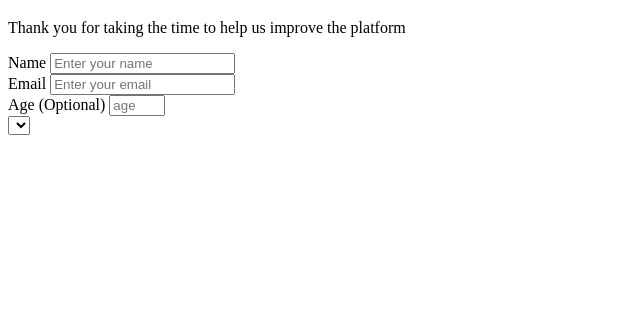
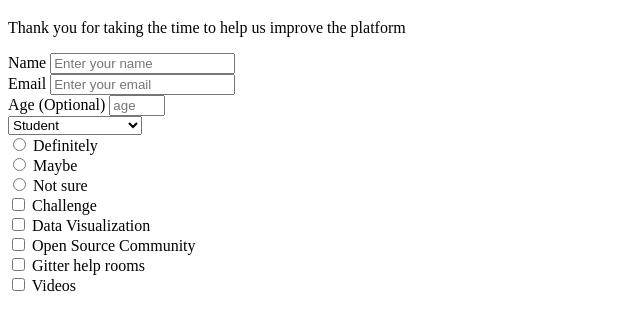
Before and after one commit to ausiemass/santiago-austin, a plain HTML site: page index.html in a window 1280 px wide. Shown: the part 61-390 px from the top of the page, without its empty margins (0-640 px from the left). Drawn offline with Linux system fonts and the light colour scheme.

Commit message:
13 and 14

```diff
--- a/index.html
+++ b/index.html
@@ -17,18 +17,47 @@
         Name <input id="name" type="text" placeholder="Enter your name"
       /></label>
       <label for="email" id="email-label"
-        >Email <input type="email" name="email" id="email" placeholder="Enter your email"
+        >Email
+        <input
+          type="email"
+          name="email"
+          id="email"
+          placeholder="Enter your email"
       /></label>
       <label for="number" id="number-label"
-        >Age (Optional) <input id="number" type="number" min="10" max="99" placeholder="age"
-        />
+        >Age (Optional)
+        <input id="number" type="number" min="10" max="99" placeholder="age" />
       </label>
       <select id="dropdown">
-        <option value=""></option>
-        <option value=""></option>
-        <option value=""></option>
+        <option value="">Student</option>
+        <option value="">Full time Job</option>
+        <option value="">Full Time Learner</option>
+        <option value="">prefered not to say</option>
+        <option value="">other</option>
       </select>
 
+      <label for="recommend"
+        ><input type="radio" name="recommend" /> Definitely</label
+      >
+      <label for="recommend"
+        ><input type="radio" name="recommend" /> Maybe</label
+      >
+      <label for="recommend"
+        ><input type="radio" name="recommend" /> Not sure</label
+      >
+      <label for=""
+        ><input type="checkbox" value="challenge" /> Challenge</label
+      >
+      <label for=""
+        ><input type="checkbox" value="data" /> Data Visualization</label
+      >
+      <label for=""
+        ><input type="checkbox" value="open" /> Open Source Community</label
+      >
+      <label for=""
+        ><input type="checkbox" value="gitter" /> Gitter help rooms</label
+      >
+      <label for=""><input type="checkbox" value="video" /> Videos</label>
     </form>
 
     <script src="https://cdn.freecodecamp.org/testable-projects-fcc/v1/bundle.js"></script>
```
